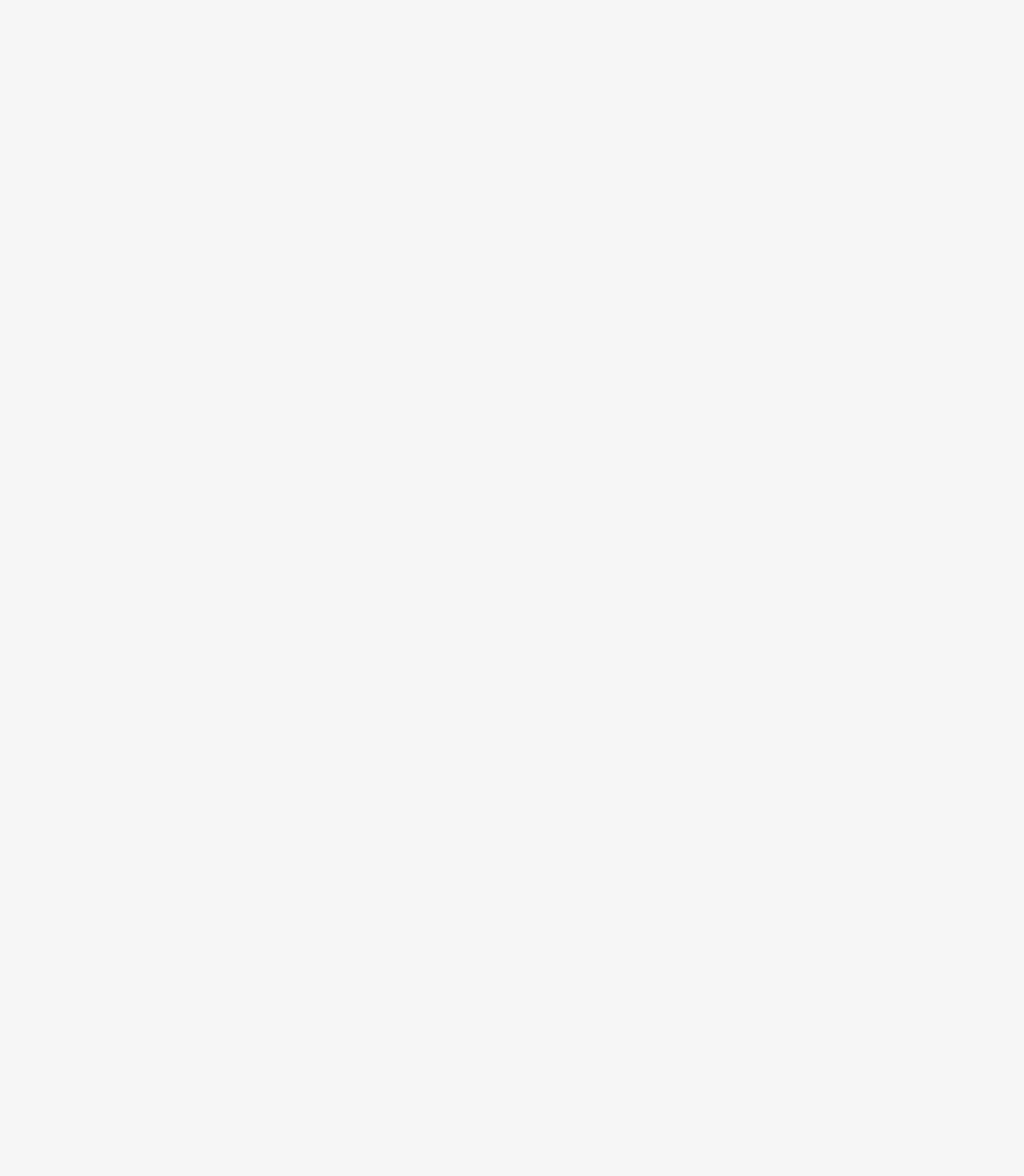
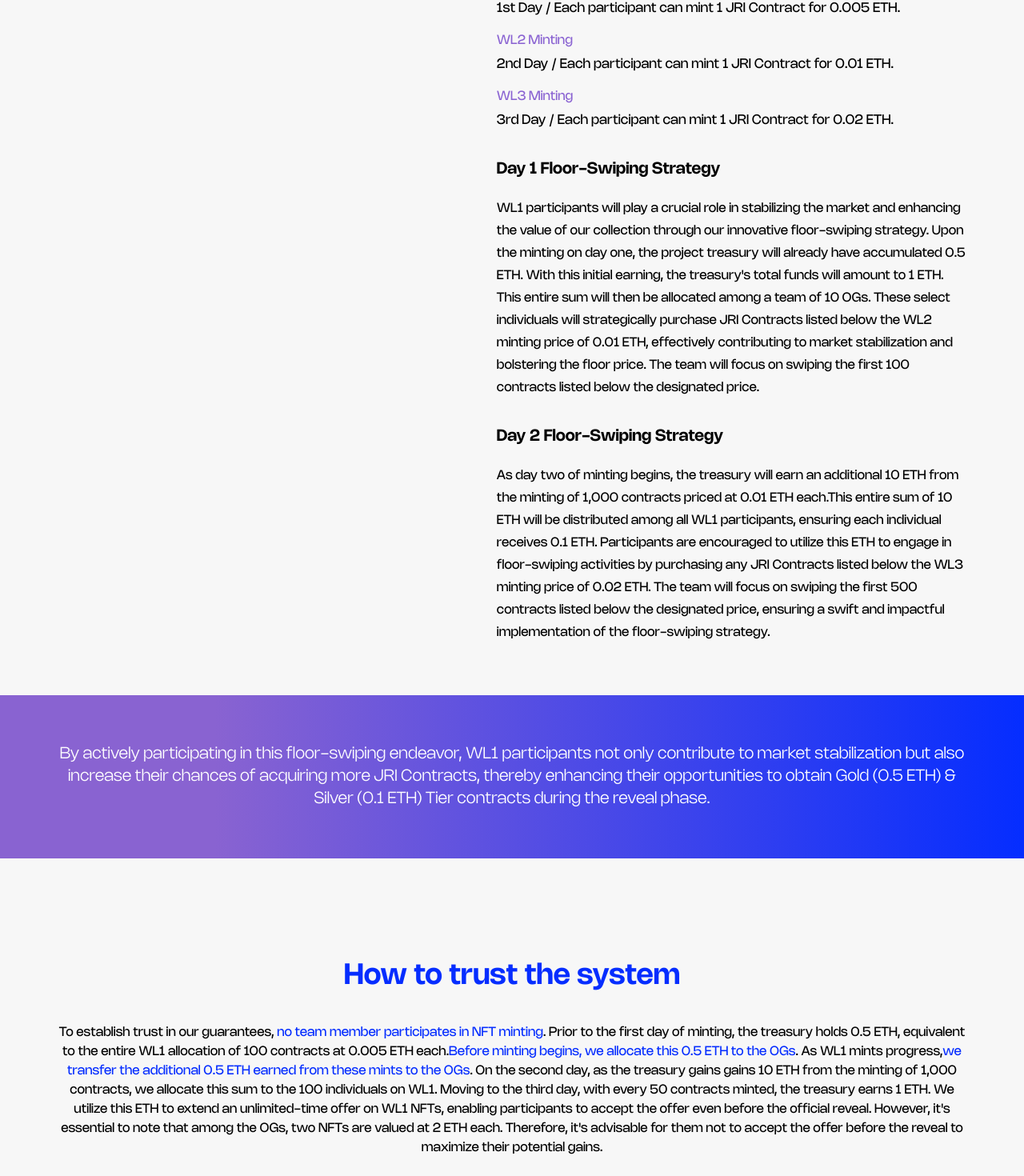
Before and after one commit to kasra-habibbeygi/JRI, a React (Vite) app: page /cool-version in a window 1280 px wide. Shown: the part 2572-4042 px from the top of the page at 80% size. Before the commit the page ends 2381 px from the top, so only its background shows below. Built offline with nearby package versions, Linux system fonts and the light colour scheme.

Commit message:
feat: handle security and trust section #JRI-13

```diff
--- a/src/pages/cool-version/components/index.ts
+++ b/src/pages/cool-version/components/index.ts
@@ -1,2 +1,4 @@
 export { default as Header } from './header';
 export { default as Contracts } from './contracts';
+export { default as Trust } from './trust';
+export { default as Security } from './security';
--- /dev/null
+++ b/src/pages/cool-version/components/security.tsx
@@ -0,0 +1,55 @@
+// Assets
+import { SecurityContainer } from '../css';
+
+const Security = () => {
+    return (
+        <SecurityContainer className='container'>
+            <div className='left-side'>
+                <h3>Securing Your Spot</h3>
+                <small>Navigating Whitelist Tiers for Exclusive Benefits</small>
+            </div>
+            <article className='right-side'>
+                <p>
+                    This phase features three whitelist tiers: WL1, WL2, and WL3, each with unique entry requirements. WL1 demands 2000
+                    points and WL2 and WL3 need 600 and 400 points, respectively, for entry (You can find more details about the scoring
+                    methods on our Discord server.). In WL1, the top 10 participants with the highest points become our OGs, enjoying
+                    special privileges.
+                </p>
+                <b className='mt'>Minting Details</b>
+                <ul>
+                    <li>
+                        <p className='accent-1'>WL1 Minting</p>
+                        <small>1st Day / Each participant can mint 1 JRI Contract for 0.005 ETH.</small>
+                    </li>
+                    <li>
+                        <p className='accent-1'>WL2 Minting</p>
+                        <small>2nd Day / Each participant can mint 1 JRI Contract for 0.01 ETH.</small>
+                    </li>
+                    <li>
+                        <p className='accent-1'>WL3 Minting</p>
+                        <small>3rd Day / Each participant can mint 1 JRI Contract for 0.02 ETH.</small>
+                    </li>
+                </ul>
+                <b className='mt'>Day 1 Floor-Swiping Strategy</b>
+                <p>
+                    WL1 participants will play a crucial role in stabilizing the market and enhancing the value of our collection through
+                    our innovative floor-swiping strategy. Upon the minting on day one, the project treasury will already have accumulated
+                    0.5 ETH. With this initial earning, the treasury's total funds will amount to 1 ETH. This entire sum will then be
+                    allocated among a team of 10 OGs. These select individuals will strategically purchase JRI Contracts listed below the
+                    WL2 minting price of 0.01 ETH, effectively contributing to market stabilization and bolstering the floor price. The team
+                    will focus on swiping the first 100 contracts listed below the designated price.
+                </p>
+                <b className='mt'>Day 2 Floor-Swiping Strategy</b>
+                <p>
+                    As day two of minting begins, the treasury will earn an additional 10 ETH from the minting of 1,000 contracts priced at
+                    0.01 ETH each.This entire sum of 10 ETH will be distributed among all WL1 participants, ensuring each individual
+                    receives 0.1 ETH. Participants are encouraged to utilize this ETH to engage in floor-swiping activities by purchasing
+                    any JRI Contracts listed below the WL3 minting price of 0.02 ETH. The team will focus on swiping the first 500 contracts
+                    listed below the designated price, ensuring a swift and impactful implementation of the floor-swiping strategy.
+                </p>
+            </article>
+        </SecurityContainer>
+    );
+};
+
+export default Security;
--- /dev/null
+++ b/src/pages/cool-version/components/trust.tsx
@@ -0,0 +1,54 @@
+// Components
+import { Button } from 'commons/components';
+
+// Assets
+import { GradientContainer, TrustContainer } from '../css';
+
+const Trust = () => {
+    return (
+        <>
+            <GradientContainer className='gradient-field'>
+                <div className='container'>
+                    <p>
+                        By actively participating in this floor-swiping endeavor, WL1 participants not only contribute to market
+                        stabilization but also increase their chances of acquiring more JRI Contracts, thereby enhancing their opportunities
+                        to obtain Gold (0.5 ETH) & Silver (0.1 ETH) Tier contracts during the reveal phase.
+                    </p>
+                </div>
+            </GradientContainer>
+            <TrustContainer className='container'>
+                <h3>How to trust the system</h3>
+                <p>
+                    To establish trust in our guarantees, <span>no team member participates in NFT minting</span>. Prior to the first day of
+                    minting, the treasury holds 0.5 ETH, equivalent to the entire WL1 allocation of 100 contracts at 0.005 ETH each.
+                    <span>Before minting begins, we allocate this 0.5 ETH to the OGs</span>. As WL1 mints progress,
+                    <span>we transfer the additional 0.5 ETH earned from these mints to the OGs</span>. On the second day, as the treasury
+                    gains gains 10 ETH from the minting of 1,000 contracts, we allocate this sum to the 100 individuals on WL1. Moving to
+                    the third day, with every 50 contracts minted, the treasury earns 1 ETH. We utilize this ETH to extend an unlimited-time
+                    offer on WL1 NFTs, enabling participants to accept the offer even before the official reveal. However, it's essential to
+                    note that among the OGs, two NFTs are valued at 2 ETH each. Therefore, it's advisable for them not to accept the offer
+                    before the reveal to maximize their potential gains.
+                </p>
+
+                <h3 className='gradient'>Reveal Date</h3>
+
+                <p>
+                    The NFTs' metadata will be refreshed and their unique characteristics revealed 24 hours after the collection is sold
+                    out.
+                    <br />
+                    If you are fortunate enough to possess a special JRI Contract, the project will make an offer to purchase it at the
+                    guaranteed price specified.
+                </p>
+                <br />
+                <p>After a week, the NFTs' metadata will be refreshed, revealing their unique characteristics.</p>
+                <div className='next-Phase'>
+                    <h2>Phase 2</h2>
+                    <p>There is no cool version of this one :)</p>
+                    <Button radius='rounded'>Just Read It</Button>
+                </div>
+            </TrustContainer>
+        </>
+    );
+};
+
+export default Trust;
--- a/src/pages/cool-version/cool-version.tsx
+++ b/src/pages/cool-version/cool-version.tsx
@@ -1,11 +1,13 @@
 // Components
-import { Contracts, Header } from './components';
+import { Contracts, Header, Security, Trust } from './components';
 
 const CoolVersion = () => {
     return (
         <main>
             <Header />
             <Contracts />
+            <Security />
+            <Trust />
         </main>
     );
 };
--- a/src/pages/cool-version/css/index.ts
+++ b/src/pages/cool-version/css/index.ts
@@ -1,2 +1,4 @@
 export * from './header.style';
 export * from './contracts.style';
+export * from './trust.style';
+export * from './security.style';
--- /dev/null
+++ b/src/pages/cool-version/css/security.style.ts
@@ -0,0 +1,49 @@
+import { css } from '@emotion/react';
+import styled from '@emotion/styled';
+
+export const SecurityContainer = styled.section(
+    ({ theme }) => css`
+        display: flex;
+        gap: 100px;
+
+        .left-side {
+            min-width: max-content;
+
+            h3 {
+                color: ${theme.colors.text.accent1};
+                font-size: 36px;
+            }
+
+            small {
+                font-size: 20px;
+                font-weight: 500;
+            }
+        }
+
+        .right-side {
+            p {
+                font-size: 16px;
+                line-height: 28px;
+            }
+
+            b {
+                margin-top: 32px;
+                margin-bottom: 20px;
+                display: block;
+                font-size: 20px;
+            }
+
+            ul {
+                list-style: none;
+                display: flex;
+                flex-direction: column;
+                gap: 12px;
+                font-size: 20px;
+
+                .accent-1 {
+                    color: ${theme.colors.text.accent2};
+                }
+            }
+        }
+    `
+);
--- /dev/null
+++ b/src/pages/cool-version/css/trust.style.ts
@@ -0,0 +1,73 @@
+import { css } from '@emotion/react';
+import styled from '@emotion/styled';
+
+export const TrustContainer = styled.section(
+    ({ theme }) => css`
+        h3 {
+            font-size: 36px;
+            color: ${theme.colors.text.accent1};
+            text-align: center;
+            margin-bottom: 32px;
+        }
+
+        p {
+            text-align: center;
+
+            span {
+                color: ${theme.colors.text.accent1};
+            }
+        }
+
+        .gradient {
+            margin-top: 120px;
+            background: -webkit-linear-gradient(0deg, ${theme.colors.background.accent2} 45%, ${theme.colors.background.accent1} 62%);
+            background-clip: text;
+            -webkit-text-fill-color: transparent;
+        }
+
+        .next-Phase {
+            margin-top: 120px;
+            padding-top: 80px;
+            border-top: 1px solid #0f0f0f;
+            display: flex;
+            flex-direction: column;
+            align-items: center;
+            justify-content: center;
+
+            h2 {
+                font-size: 72px;
+                color: ${theme.colors.text.accent1};
+            }
+
+            p {
+                color: ${theme.colors.text.accent2};
+                font-size: 36px;
+                font-weight: 500;
+                margin-bottom: 80px;
+            }
+
+            button {
+                background: linear-gradient(90deg, rgba(137, 99, 209, 1) 21%, rgba(5, 45, 255, 1) 100%);
+                color: white !important;
+                font-size: 20px;
+                width: 240px;
+                height: 48px;
+                margin-bottom: 121px;
+            }
+        }
+    `
+);
+
+export const GradientContainer = styled.div(
+    () => css`
+        background: linear-gradient(90deg, rgba(137, 99, 209, 1) 21%, rgba(5, 45, 255, 1) 100%);
+        padding: 60px;
+        color: white;
+        font-size: 20px;
+        line-height: 28px;
+        font-weight: 300;
+        text-align: center;
+        margin-bottom: 120px;
+        margin-top: 64px;
+    `
+);
```
Also changed, not shown: src/pages/cool-version/css/contracts.style.ts (renamed from src/pages/cool-version/css/contracts.style.tsx).
